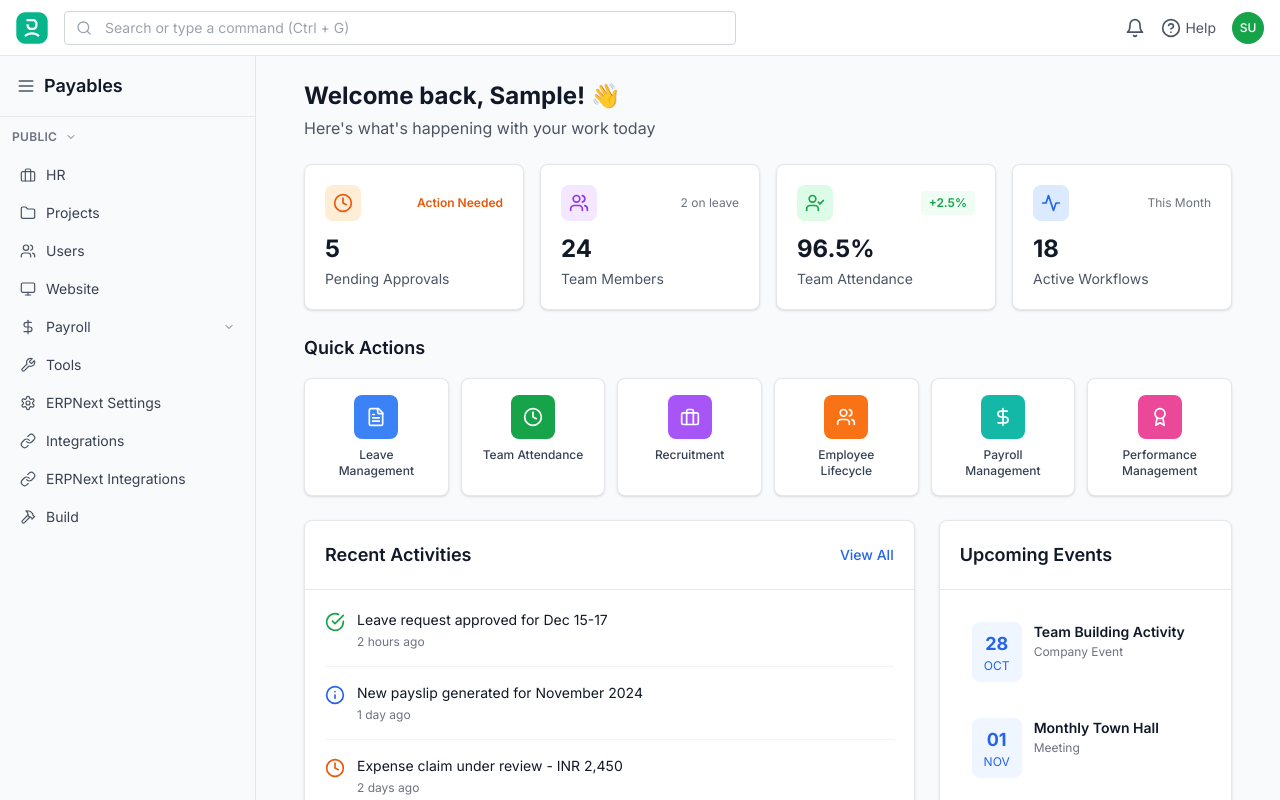
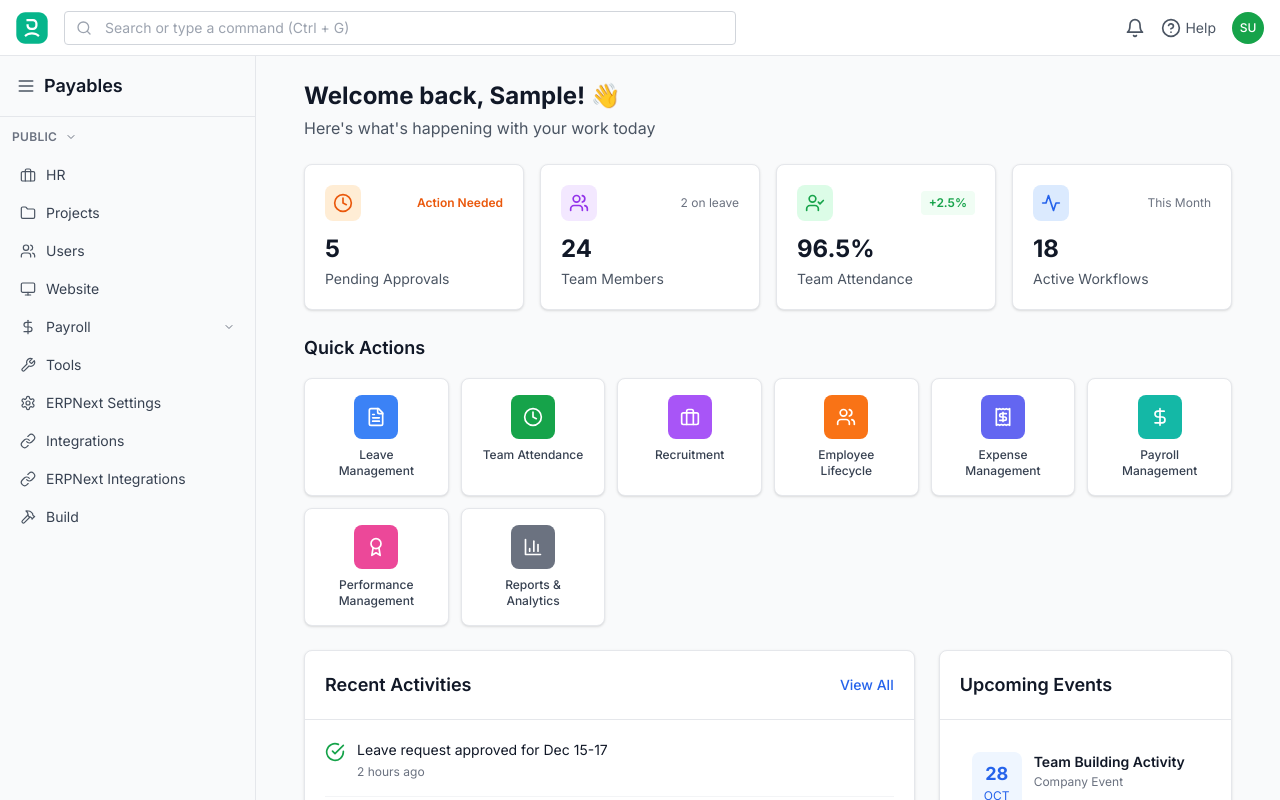
Before and after one commit to varchasvakhare2022/Frappe-HRMS-Clone, a React (Vite) app: page /dashboard in a window 1280 px wide. Shown: the top 800 px of the page. Built offline with nearby package versions, Linux system fonts and the light colour scheme; sample sign-in values are in the browser's storage.

Commit message:
Add expense management to dashboard

```diff
--- a/src/pages/DashboardPage.jsx
+++ b/src/pages/DashboardPage.jsx
@@ -6,7 +6,7 @@ import {
   Settings, Link as LinkIcon, Hammer, Info, Zap, Calendar,
   Clock, FileText, TrendingUp, UserCheck, Coffee, Gift,
   AlertCircle, CheckCircle, XCircle, Plus, ArrowRight,
-  BarChart3, PieChart, Activity, Target, Award, MessageSquare
+  BarChart3, PieChart, Activity, Target, Award, MessageSquare, Receipt
 } from 'lucide-react'
 
 function DashboardPage() {
@@ -74,8 +74,10 @@ function DashboardPage() {
     { icon: Clock, label: 'Team Attendance', color: 'bg-green-600', link: '/attendance' },
     { icon: Briefcase, label: 'Recruitment', color: 'bg-purple-500', link: '/recruitment' },
     { icon: Users, label: 'Employee Lifecycle', color: 'bg-orange-500', link: '/employee-lifecycle' },
+    { icon: Receipt, label: 'Expense Management', color: 'bg-indigo-500', link: '/expense-management' },
     { icon: DollarSign, label: 'Payroll Management', color: 'bg-teal-500', link: '/payroll' },
-    { icon: Award, label: 'Performance Management', color: 'bg-pink-500', link: '/performance-management' }
+    { icon: Award, label: 'Performance Management', color: 'bg-pink-500', link: '/performance-management' },
+    { icon: BarChart3, label: 'Reports & Analytics', color: 'bg-gray-500', link: null }
   ]
 
   // Dummy Data for Dashboard
```
